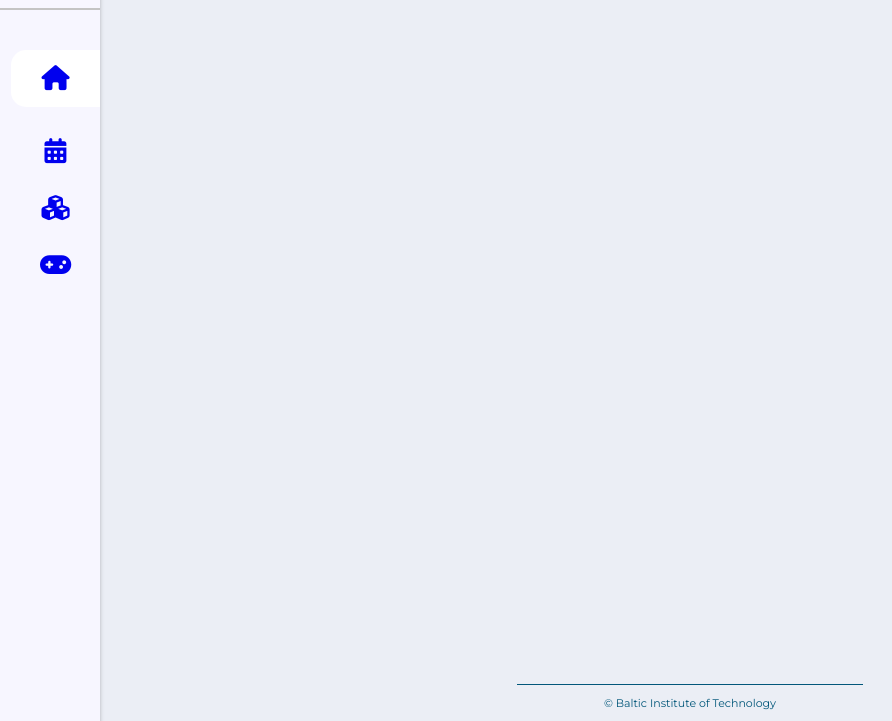
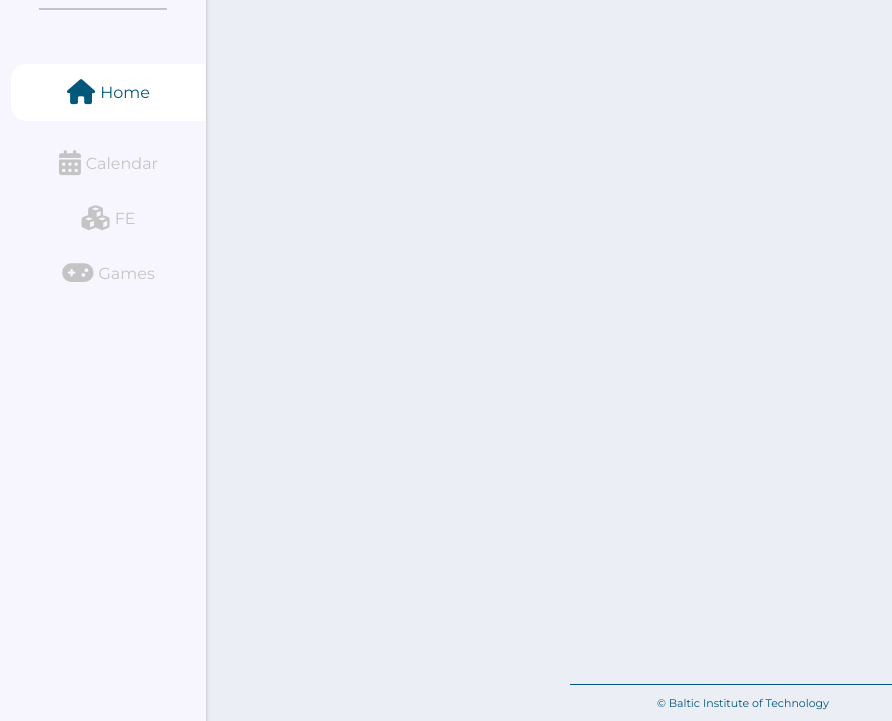
Before and after one commit to PauliusJaras/bit-friday-challenge, a website: page index.html in a window 1280 px wide. Shown: the part 79-800 px from the top of the page, without its empty margins (0-892 px from the left). Drawn offline with Linux system fonts and the light colour scheme.

Commit message:
css update

```diff
--- a/css/layout.css
+++ b/css/layout.css
@@ -7,30 +7,37 @@
     box-shadow: 0px 4px 4px rgba(0, 0, 0, 0.25);
 }
 
-nav > a{
+nav a{
+    display:flex;
+    justify-content: center;
+    align-items: center;
     font-size: 16px;
     text-decoration: none;
     color: var(--secondary-color);
 }
 
 .nav-menu{
-    display:flex;
-    flex-direction: column;
-    align-items: center;
-    justify-content: center;
     list-style-type: none;
     padding: 0;
     margin: 0;
 }
 
 .nav-item{
-    display:flex;
-    flex-direction: column;
-    align-items: center;
-    justify-content: center;
-    margin: 16px 0;
+    text-align: center;
+    width: 89px;
+    margin: 30px 0;
     margin-left: 11px;
     color: var(--secondary-color);
+}
+
+#active{
+    background-color: #fff;
+    padding: 16px 0;
+    border-radius: 15px 0 0 15px;
+}
+
+#active a{
+    color: var(--main-color);
 }
 
 .logo{
@@ -38,8 +45,7 @@
 }
 
 .logo-line{
-    box-sizing: border-box;
-    width: 100%;
+    width: 62px;
     height: 2px;
     background-color: var(--secondary-color);
     margin: 24px 19px;
@@ -63,16 +69,9 @@
     font-size: 11px;
 }
 
-#active{
-    width: 89px;
-    color: var(--main-color);
-    background-color: #fff;
-    padding: 16px 0;
-    border-radius: 15px 0 0 15px;
-}
-
 span{
     display: none;
+    padding-left: 5px;
 }
 
 i{
@@ -80,5 +79,24 @@
 }
 
 nav:hover{
+    width: 206px;
+    transition: width 1s;
+}
 
+nav:hover span{
+    display:block;
 }
+
+nav:hover .nav-item{
+    width: 195px;
+    transition: width 1s;
+}
+
+nav:hover .nav-menu{
+    text-align: center;
+}
+
+nav:hover .logo-line{
+    width: 128px;
+    transition: width 1s;
+}
```
